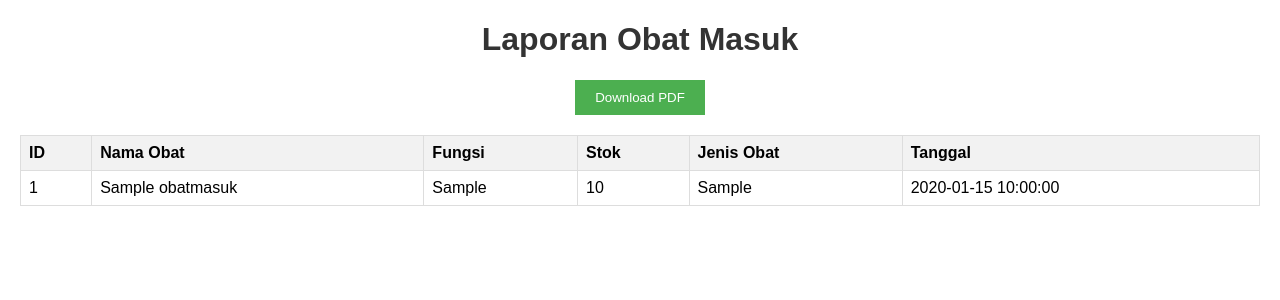
After one commit to ahmadfrnando/lia, a PHP site: page /confpanel/module/mod_obat_masuk/laporan-barang-masuk.php in a window 1280 px wide. The commit adds this page. Shown: the top 300 px of the page. Run offline with PHP 8.4, Linux system fonts and the light colour scheme; tables that the repository leaves empty or names only in its code hold one stand-in row (values such as "Sample post"); some libraries are stand-ins or nearby versions.

Commit message:
perbaikan

```diff
--- a/confpanel/module/mod_obat_keluar/services.php
+++ b/confpanel/module/mod_obat_keluar/services.php
@@ -14,8 +14,11 @@ if (empty($_SESSION['username']) and empty($_SESSION['password'])) {
            <div class=\"row mt\">
             <div class=\"col-md-12\">
              <div class=\"content-panel\">
+             <div class=\"panel-body\">
+                 <a href=\"./laporan-barang-keluar.php\" class=\"btn btn-primary\" target=\"_blank\"><i class=\"fa fa-download\"></i> Download PDF</a>
+               </div>
               <table class=\"table table-striped table-advance table-hover\">
-                <h4>[ <i class=\"fa fa-info\"> ]</i> Tabel Pelayanan dan Produk</h4>
+                <h4>[ <i class=\"fa fa-info\"> ]</i> Tabel Obat Keluar</h4>
                 <hr>
                   <thead>
                   <tr>
--- a/confpanel/module/mod_obat_masuk/aksi.php
+++ b/confpanel/module/mod_obat_masuk/aksi.php
@@ -182,4 +182,5 @@ if ($module == 'hapus') {
   mysqli_close($link);
 }
 
+
 include '../../footer_module.php';
--- /dev/null
+++ b/confpanel/module/mod_obat_masuk/laporan-barang-masuk.php
@@ -0,0 +1,103 @@
+<!DOCTYPE html>
+<html lang="id">
+
+<head>
+    <meta charset="UTF-8">
+    <meta name="viewport" content="width=device-width, initial-scale=1.0">
+    <title>Laporan Obat Masuk</title>
+    <style>
+        body {
+            font-family: Arial, sans-serif;
+            margin: 20px;
+        }
+        h1 {
+            text-align: center;
+            color: #333;
+        }
+        table {
+            width: 100%;
+            border-collapse: collapse;
+            margin: 20px 0;
+        }
+        th, td {
+            border: 1px solid #ddd;
+            padding: 8px;
+            text-align: left;
+        }
+        th {
+            background-color: #f2f2f2;
+        }
+        button {
+            display: block;
+            margin: 20px auto;
+            padding: 10px 20px;
+            background-color: #4CAF50;
+            color: white;
+            border: none;
+            cursor: pointer;
+        }
+        button:hover {
+            background-color: #45a049;
+        }
+    </style>
+    <script src="https://cdnjs.cloudflare.com/ajax/libs/jspdf/2.5.1/jspdf.umd.min.js"></script>
+    <script src="https://cdnjs.cloudflare.com/ajax/libs/jspdf-autotable/3.5.24/jspdf.plugin.autotable.min.js"></script>
+</head>
+
+<body>
+    <h1>Laporan Obat Masuk</h1>
+    <button id="downloadBtn">Download PDF</button>
+    <table>
+        <thead>
+            <tr>
+                <th>ID</th>
+                <th>Nama Obat</th>
+                <th>Fungsi</th>
+                <th>Stok</th>
+                <th>Jenis Obat</th>
+                <th>Tanggal</th>
+            </tr>
+        </thead>
+        <tbody>
+            <?php
+            $link = mysqli_connect('localhost:3307', 'root', 'root', 'db_puskesmas');
+            include "../../../control.php";
+
+            $mysqli = new databases();
+            $result = $mysqli->get_show_obat_masuk();
+            foreach ($result as $row) {
+            ?>
+                <tr>
+                    <td><?php echo $row['id']; ?></td>
+                    <td><?php echo $row['nama_obat']; ?></td>
+                    <td><?php echo $row['fungsi']; ?></td>
+                    <td><?php echo $row['stok']; ?></td>
+                    <td><?php echo $row['jenis_obat']; ?></td>
+                    <td><?php echo $row['tanggal']; ?></td>
+                </tr>
+            <?php
+            }
+            ?>
+        </tbody>
+    </table>
+
+    <script>
+        const { jsPDF } = window.jspdf;
+
+        document.getElementById('downloadBtn').addEventListener('click', function() {
+            const doc = new jsPDF();
+            doc.text("Laporan Obat Masuk", 10, 10);
+
+            const table = document.querySelector('table');
+
+            doc.autoTable({
+                html: table,
+                startY: 20
+            });
+
+            doc.save('laporan_obat_masuk.pdf');
+        });
+    </script>
+</body>
+
+</html>
--- a/confpanel/module/mod_obat_masuk/services.php
+++ b/confpanel/module/mod_obat_masuk/services.php
@@ -14,8 +14,11 @@ if (empty($_SESSION['username']) and empty($_SESSION['password'])) {
            <div class=\"row mt\">
             <div class=\"col-md-12\">
              <div class=\"content-panel\">
+               <div class=\"panel-body\">
+                 <a href=\"./laporan-barang-masuk.php\" class=\"btn btn-primary\" target=\"_blank\"><i class=\"fa fa-download\"></i> Download PDF</a>
+               </div>
               <table class=\"table table-striped table-advance table-hover\">
-                <h4>[ <i class=\"fa fa-info\"> ]</i> Tabel Pelayanan dan Produk</h4>
+                <h4>[ <i class=\"fa fa-info\"> ]</i> Tabel Obat Masuk</h4>
                 <hr>
                   <thead>
                   <tr>
--- a/control.php
+++ b/control.php
@@ -116,7 +116,7 @@ class databases
 
 	public function get_show_obat_masuk()
 	{
-		$data_obat_masuk = "SELECT * FROM tbl_obatmasuk ORDER BY id_obat_masuk";
+		$data_obat_masuk = "SELECT * FROM tbl_obatmasuk ORDER BY id";
 		$hasil_obat_masuk = $this->mysqli->query($data_obat_masuk);
 		while ($row_obat_masuk = mysqli_fetch_array($hasil_obat_masuk)) {
 			$result_obat_masuk[] = $row_obat_masuk;
@@ -315,4 +315,5 @@ class databases
 		}
 		return $result_testimonial;
 	}
+
 }
--- a/css/templatemo-style.css
+++ b/css/templatemo-style.css
@@ -98,7 +98,7 @@ p {
 }
 
 .navbar-nav>li>a {
-	color: #fff!important;
+	color: #000!important;
 	font-size: 13px;
 	font-weight: 300;
 	text-transform: uppercase;
--- a/index.php
+++ b/index.php
@@ -102,16 +102,17 @@ http://www.pendamankomputer.com
                         <span class="icon-bar"></span>
                     </button>
                      <p class="language"><?=language?> : <a href="index.php?lang=in"> Indonesia</a> | <a href="index.php?lang=en"> English</a></p>
-                    <a href="#" class="navbar-brand scroll-top"><?php echo "$showprofile[titlewebsite]"; ?></a>
+                    <a href="#" class="navbar-brand scroll-top" style="color: black !important;"><?php echo "$showprofile[titlewebsite]"; ?></a>
                 </div>
                 <!--/.navbar-header-->
                 <div id="main-nav" class="collapse navbar-collapse">
                     <ul class="nav navbar-nav">
-                        <li><a href="#" class="scroll-top"><?=home?></a></li>
+                        <li><a href="#" class="scroll-top" ><?=home?></a></li>
                         <li><a href="#" class="scroll-link" data-id="about"><?=services?></a></li>
                         <li><a href="#" class="scroll-link" data-id="portfolio"><?=gallery?></a></li>
                         <li><a href="#" class="scroll-link" data-id="blog"><?=aboutus?></a></li>
                         <li><a href="#" class="scroll-link" data-id="contact-us"><?=contactus?></a></li>
+                        <li><a href="./confpanel/index.php" class="scroll-link" >LOGIN</a></li>
                     </ul>
                 </div>
                 <!--/.navbar-collapse-->
```
Also changed, not shown: confpanel/module/mod_obat_keluar/laporan-barang-keluar.php (added, +103 -0 lines), laporan-barang-masuk.php (added, +50 -0 lines), 1 other file.
